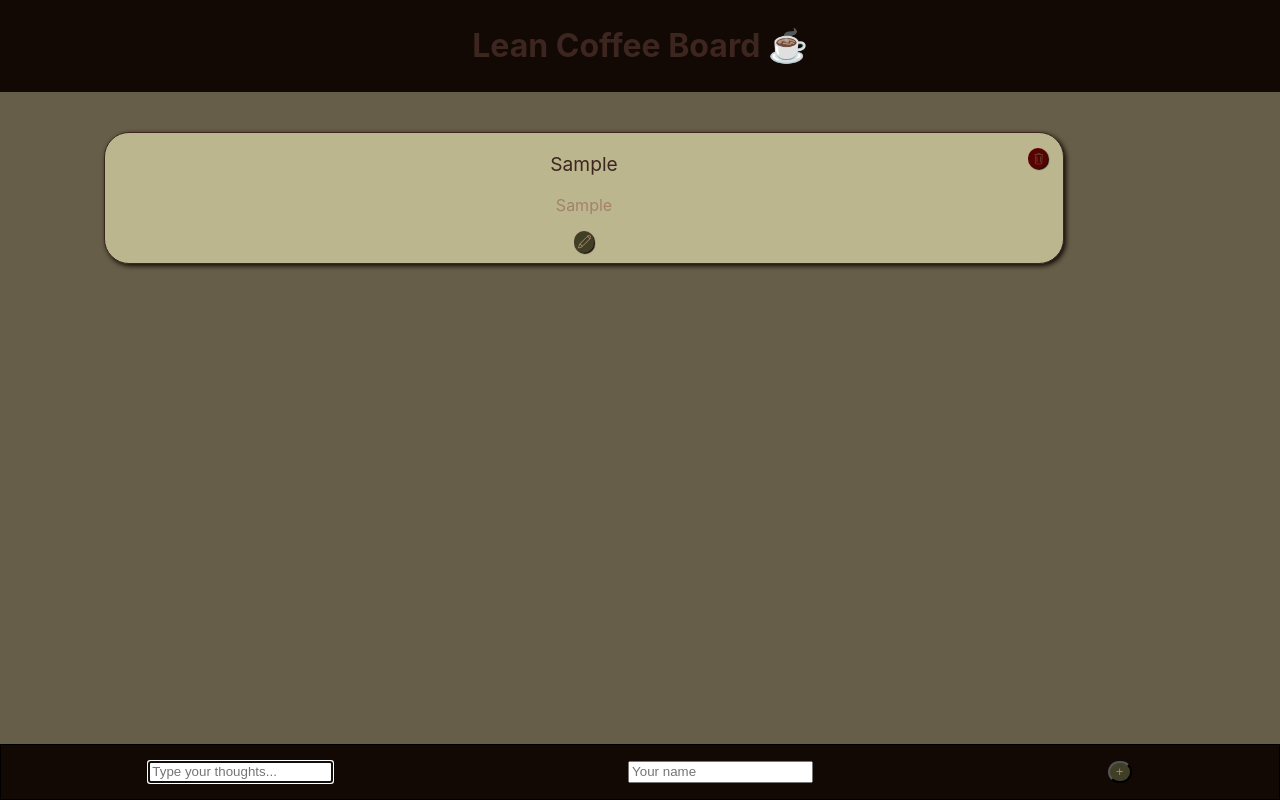
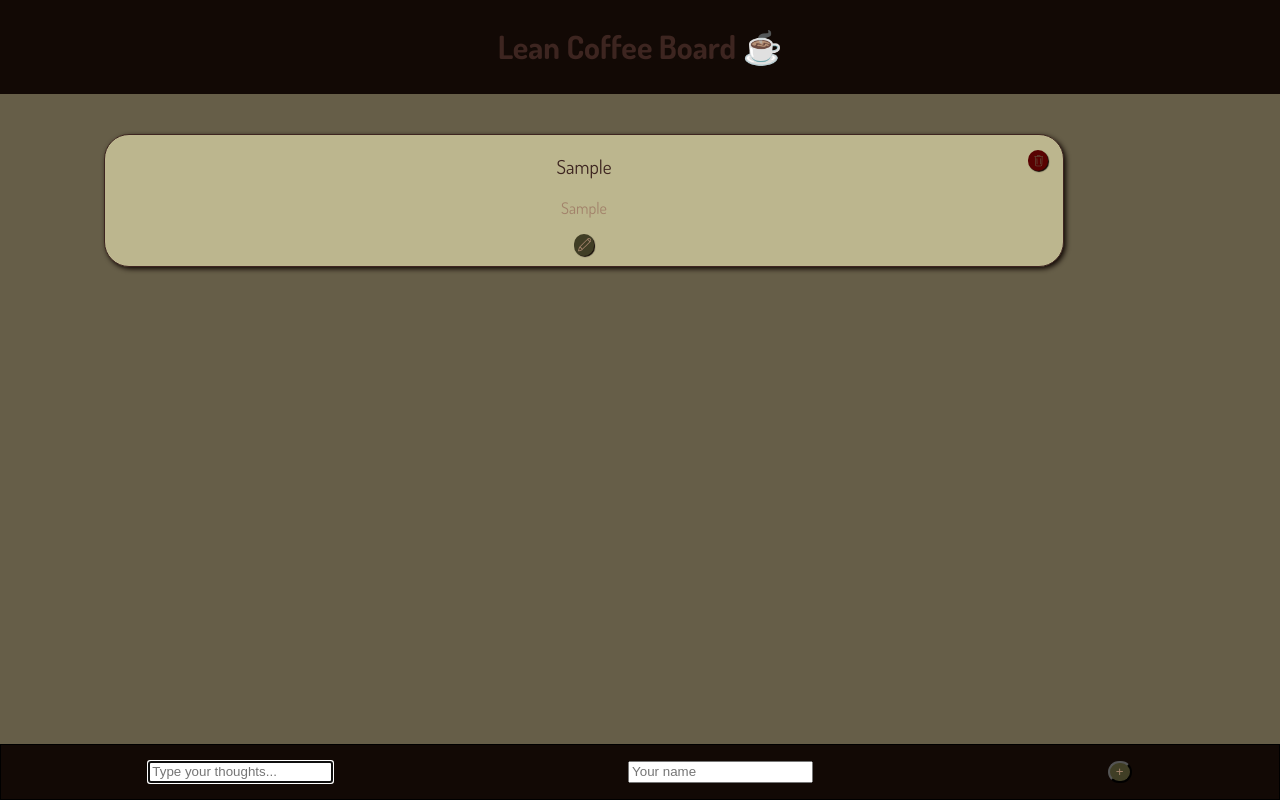
Before and after one commit to WalterRestifo/lean-coffee-board, a Next.js app: page / in a window 1280 px wide. Both pictures are taken after typing "Sample", "Sample" into the empty fields and a click on the button "add new card". Shown: the top 800 px of the page. Built offline with nearby package versions, Linux system fonts and the light colour scheme.

Commit message:
add new font

```diff
--- a/components/Card.js
+++ b/components/Card.js
@@ -81,12 +81,10 @@ export default function Card({
 
 const StyledThoughtP = styled.p`
   font-size: larger;
-  text-transform: capitalize;
 `;
 
 const StyledAuthorP = styled.p`
   color: #a2826a;
-  text-transform: capitalize;
 `;
 
 const StyledLi = styled.li`
--- a/package.json
+++ b/package.json
@@ -12,6 +12,7 @@
     "build-storybook": "build-storybook"
   },
   "dependencies": {
+    "@next/font": "^13.0.5",
     "eslint": "8.28.0",
     "eslint-config-next": "13.0.5",
     "nanoid": "^4.0.0",
--- a/pages/_app.js
+++ b/pages/_app.js
@@ -1,10 +1,13 @@
 import { GlobalStyle } from "../styles";
+import { Dosis } from "@next/font/google";
+
+const coffeeFont = Dosis({ subsets: ["latin"] });
 
 export default function App({ Component, pageProps }) {
   return (
-    <>
+    <div className={coffeeFont.className}>
       <GlobalStyle />
       <Component {...pageProps} />
-    </>
+    </div>
   );
 }
```
Also changed, not shown: 1 other file (tests, documents, lock files or other folders).
